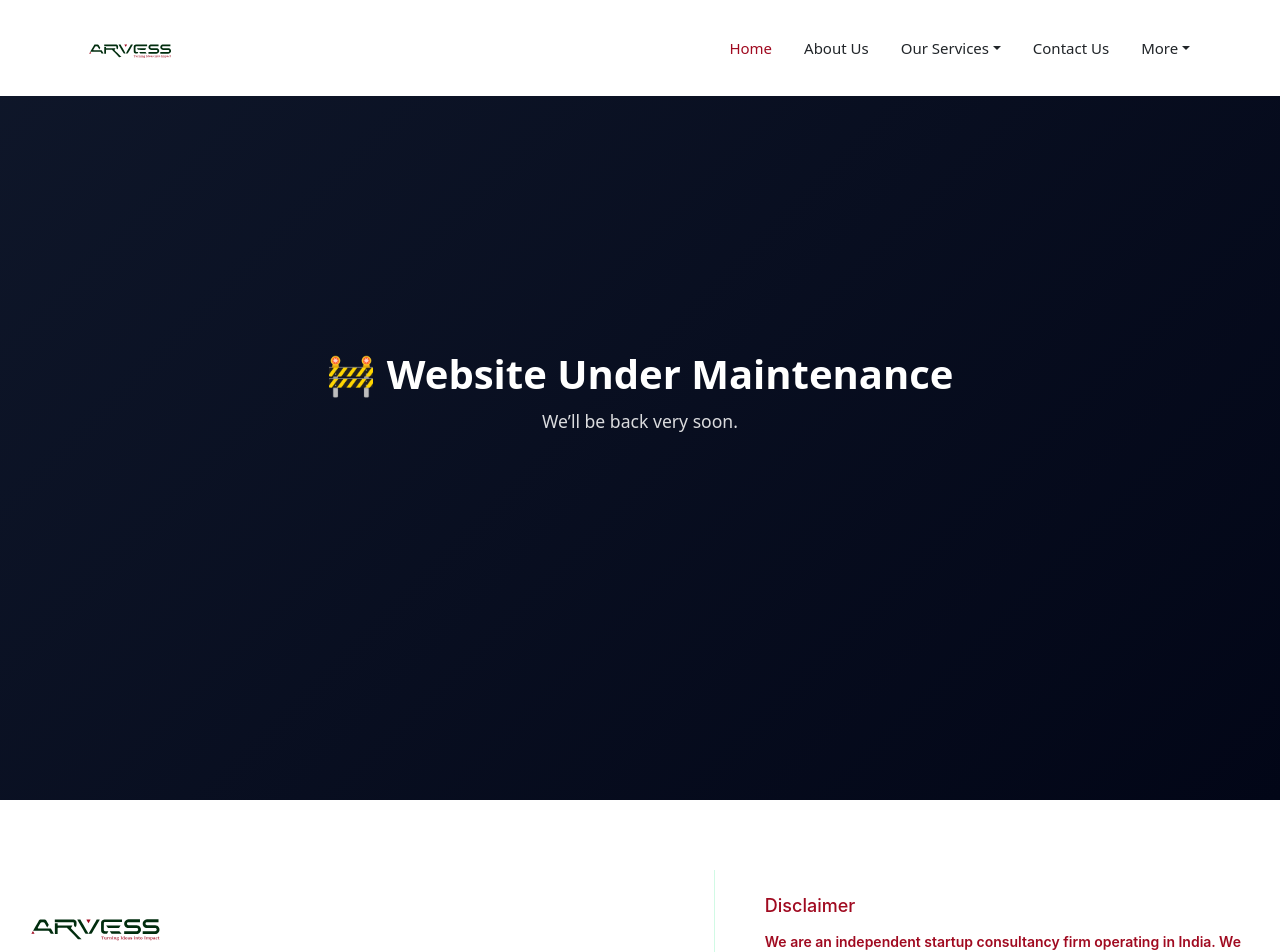
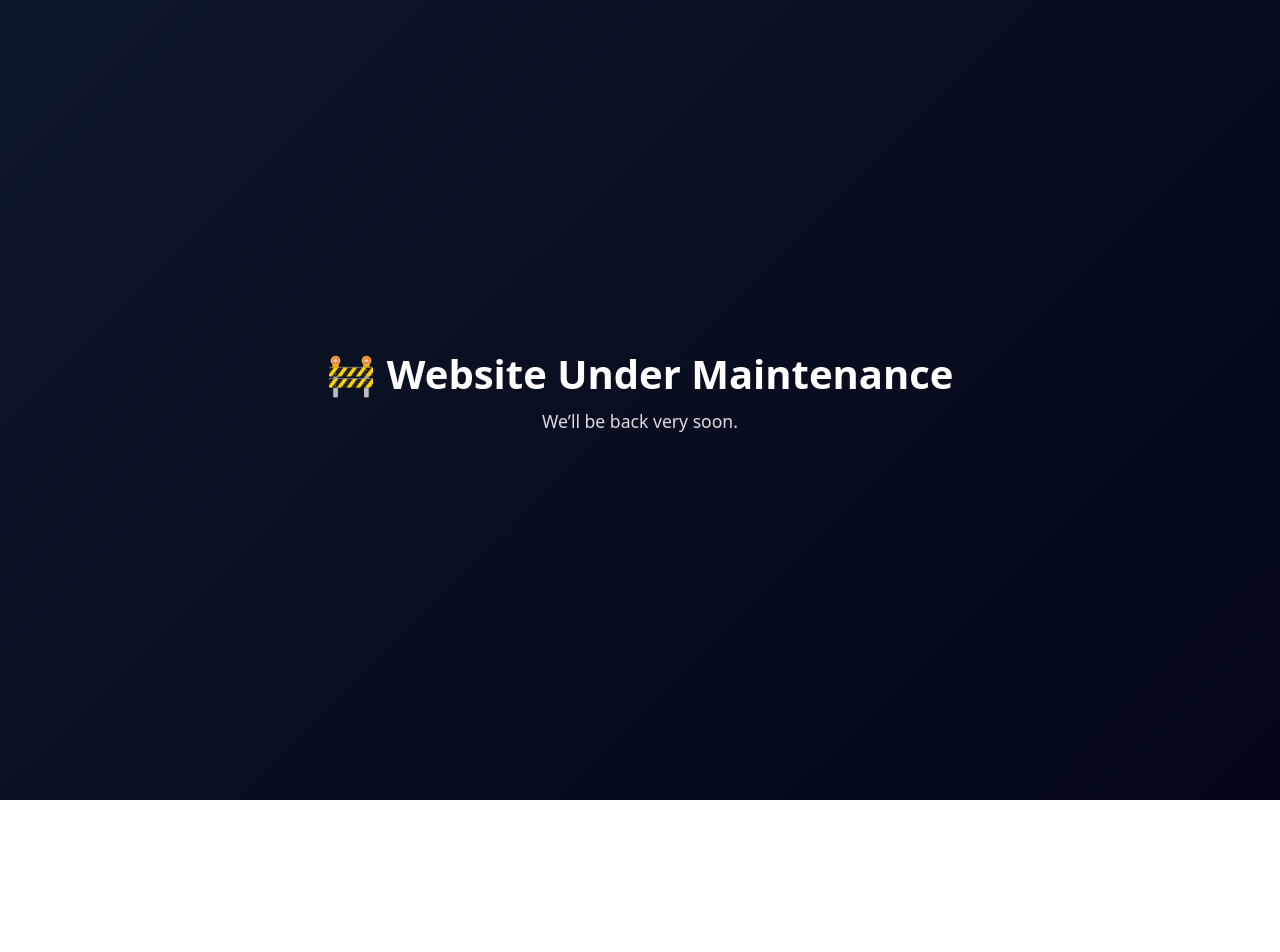
Before and after one commit to HIMMY20/ARVESS, a React (Vite) app: page / in a window 1280 px wide. Shown: the top 952 px of the page. After the commit the page ends 800 px from the top, so only its background shows below. Built offline with nearby package versions, Linux system fonts and the light colour scheme.

Commit message:
upload project files

```diff
--- a/src/App.jsx
+++ b/src/App.jsx
@@ -30,7 +30,7 @@ import SocialMedia from "./Pages/StudioDigital&branding/SocialMedia";
 function App() {
   return (
     <BrowserRouter>
-      <Navbar />
+      {/* <Navbar /> */}
 
       <Routes>
         <Route path="/" element={<Home />} />
@@ -61,7 +61,7 @@ function App() {
 
 
       </Routes>
-      <Foooter/>
+      {/* <Foooter/> */}
     </BrowserRouter>
   );
 }
```
